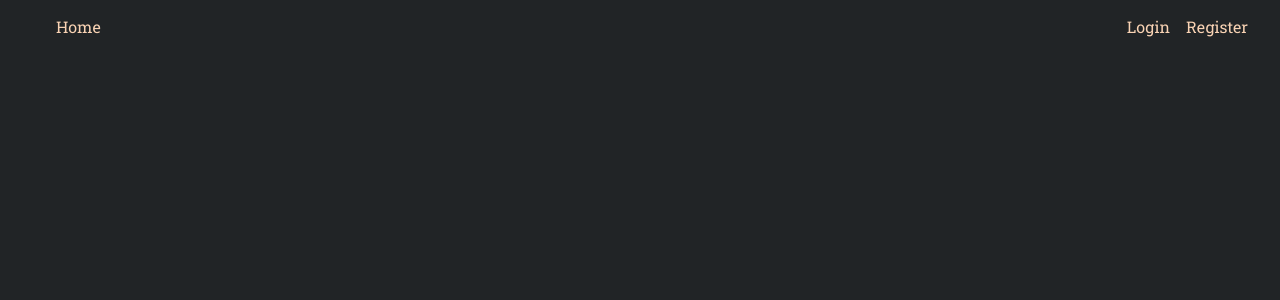
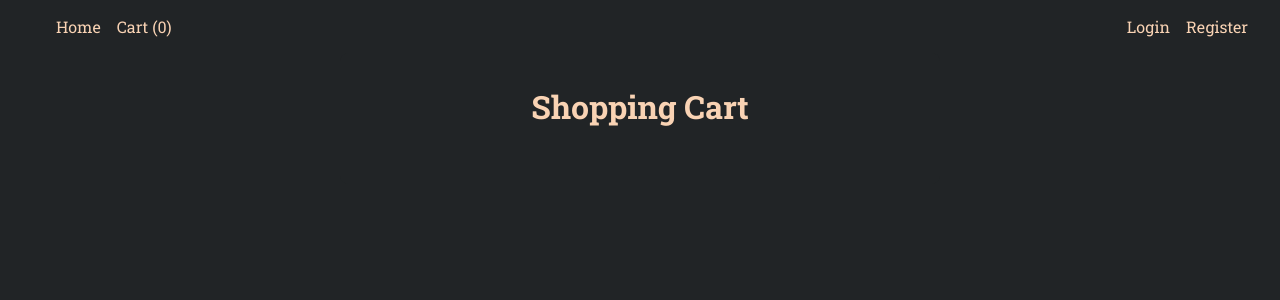
Before and after one commit to werelent/practice-react, a React (Create React App) app: page /cart in a window 1280 px wide. Before the commit this address had no page. Shown: the top 300 px of the page. Built offline with nearby package versions, Linux system fonts and the light colour scheme.

Commit message:
minor shopping cart improvements

```diff
--- a/src/App.css
+++ b/src/App.css
@@ -172,7 +172,6 @@ h1 {
   align-items: center;
   gap: 5px;
   position: relative; /* Add position relative to the price filter container */
-
 }
 
 .filters button {
@@ -584,3 +583,57 @@ h1 {
   border: 1px solid #ccc;
   border-radius: 4px;
 }
+
+.shopping-cart {
+  max-width: 600px;
+  margin: 0 auto;
+  padding: 2rem;
+  background-color: #212426;
+  border-radius: 8px;
+}
+
+.shopping-cart h2 {
+  margin-bottom: 1.5rem;
+  color: #f9d3b4;
+  font-size: 2rem;
+  text-align: center;
+  font-family: var(--font-roboto);
+}
+
+.shopping-cart .cart-item {
+  display: grid;
+  grid-template-columns: 2fr 1fr auto;
+  align-items: center;
+  margin-bottom: 1.5rem;
+  color: #f9d3b4;
+  font-size: 1.2rem;
+  font-family: var(--font-roboto);
+}
+
+.shopping-cart .cart-item p {
+  margin-bottom: 0.5rem;
+  overflow-wrap: break-word;
+  word-wrap: break-word;
+  hyphens: auto;
+}
+
+.shopping-cart .cart-item .title {
+  white-space: normal;
+  overflow: hidden;
+  text-overflow: clip;
+}
+
+.shopping-cart .cart-item button {
+  color: #ffffff;
+  background-color: #007bff;
+  border: none;
+  border-radius: 4px;
+  cursor: pointer;
+  font-family: var(--font-raleway);
+  font-size: 1rem;
+  padding: 0.75rem;
+}
+
+.shopping-cart .cart-item button:hover {
+  background-color: #0056b3;
+}
--- a/src/App.js
+++ b/src/App.js
@@ -5,6 +5,7 @@ import LoginForm from "./components/LoginForm";
 import RegistrationForm from "./components/RegistrationForm";
 import AdminPanel from "./components/AdminPanel";
 import Navbar from "./components/Navbar";
+import ShoppingCart from "./components/ShoppingCart";
 
 function App() {
   const isLoggedInStored = localStorage.getItem("isLoggedIn");
@@ -12,13 +13,11 @@ function App() {
 
   const [isLoggedIn, setIsLoggedIn] = useState(isLoggedInStored === "true");
   const [userRole, setUserRole] = useState(userRoleStored || "user");
+  const [cartItems, setCartItems] = useState([]);
 
   useEffect(() => {
     localStorage.setItem("isLoggedIn", isLoggedIn.toString());
     localStorage.setItem("userRole", userRole);
-
-    console.log(isLoggedIn);
-    console.log(userRole);
   }, [isLoggedIn, userRole]);
 
   const handleLogout = () => {
@@ -29,14 +28,60 @@ function App() {
     setUserRole("user");
   };
 
+  useEffect(() => {
+    const storedCartItems = localStorage.getItem('cartItems');
+    if (storedCartItems) {
+      setCartItems(JSON.parse(storedCartItems));
+    }
+  }, []);
+
+  function saveCartToLocalStorage(cartItems) {
+    localStorage.setItem('cartItems', JSON.stringify(cartItems));
+  };
+
+  function addToCart(book) {
+    const updatedItems = [...cartItems];
+    const existingItemIndex = updatedItems.findIndex((item) => item.id === book.id);
+
+    if (existingItemIndex !== -1) {
+      updatedItems[existingItemIndex].quantity += 1;
+    } else {
+      updatedItems.push({ ...book, quantity: 1 });
+    }
+
+    setCartItems(updatedItems);
+    saveCartToLocalStorage(updatedItems);
+  }
+
+  function removeFromCart(book) {
+    const existingItemIndex = cartItems.findIndex((item) => item.id === book.id);
+
+    if (existingItemIndex !== -1) {
+      const existingItem = cartItems[existingItemIndex];
+
+      if (existingItem.quantity === 1) {
+        const updatedItems = [...cartItems];
+        updatedItems.splice(existingItemIndex, 1);
+        setCartItems(updatedItems);
+        saveCartToLocalStorage(updatedItems);
+      } else {
+        const updatedItems = [...cartItems];
+        updatedItems[existingItemIndex].quantity -= 1;
+        setCartItems(updatedItems);
+        saveCartToLocalStorage(updatedItems);
+      }
+    }
+  }
+
   return (
     <div className="App">
       <Router>
-        <Navbar isLoggedIn={isLoggedIn} userRole={userRole} handleLogout={handleLogout} />
+        <Navbar isLoggedIn={isLoggedIn} userRole={userRole} handleLogout={handleLogout} cartItems={cartItems} />
         <Routes>
-          <Route path="/" element={<HomePage />} />
+          <Route path="/" element={<HomePage addToCart={addToCart} removeFromCart={removeFromCart} />} />
           <Route path="/login" element={<LoginForm setIsLoggedIn={setIsLoggedIn} setUserRole={setUserRole} />} />
           <Route path="/register" element={<RegistrationForm />} />
+          <Route path="/cart" element={<ShoppingCart cartItems={cartItems} onRemoveFromCart={removeFromCart} />} />
           {isLoggedIn && userRole === "AdminRole" && <Route path="/admin" element={<AdminPanel />} />}
         </Routes>
       </Router>
--- a/src/components/Navbar.js
+++ b/src/components/Navbar.js
@@ -1,7 +1,9 @@
 import React from 'react';
 import { Link } from 'react-router-dom';
 
-function Navbar({ isLoggedIn, userRole, handleLogout }) {
+function Navbar({ isLoggedIn, userRole, handleLogout, cartItems }) {
+  const totalQuantity = cartItems.reduce((total, item) => total + item.quantity, 0);
+
   const handleLogoutClick = () => {
     handleLogout();
   };
@@ -11,6 +13,9 @@ function Navbar({ isLoggedIn, userRole, handleLogout }) {
       <ul>
         <li>
           <Link to="/">Home</Link>
+        </li>
+        <li>
+          <Link to="/cart">Cart ({totalQuantity})</Link>
         </li>
         {isLoggedIn && userRole === 'AdminRole' && (
           <li>
--- a/src/components/ShoppingCart.js
+++ b/src/components/ShoppingCart.js
@@ -7,7 +7,7 @@ const ShoppingCart = ({ cartItems, onRemoveFromCart }) => {
             {Object.values(cartItems).map((item) => (
                 <div className="cart-item" key={item.id}>
                     <p>{item.title}</p>
-            <p>Quantity: {item.quantity}</p> {/* Display the quantity */}
+                    <p>Quantity: {item.quantity}</p>
                     <button onClick={() => onRemoveFromCart(item)}>Remove</button>
                 </div>
             ))}
--- a/src/pages/HomePage.js
+++ b/src/pages/HomePage.js
@@ -2,21 +2,16 @@ import React, { useState, useEffect } from "react";
 import SearchBar from "../components/SearchBar";
 import BookCatalog from "../components/BookCatalog";
 import BookDetails from "../components/BookDetails";
-import ShoppingCart from "../components/ShoppingCart"; // Import the ShoppingCart component
 import useBookData from "../hooks/useBookData";
 import "../App.css";
 
-function HomePage() {
+function HomePage({ addToCart, removeFromCart }) {
   const { filteredBooks, genres, getBooks, filterBooks } = useBookData();
   const [selectedBook, setSelectedBook] = useState(null);
   const [searchQuery, setSearchQuery] = useState("");
-  const [cartItems, setCartItems] = useState([]);
 
   useEffect(() => {
-    const storedCartItems = localStorage.getItem('cartItems');
-    if (storedCartItems) {
-      setCartItems(JSON.parse(storedCartItems));
-    }
+    getBooks();
   }, []);
 
   function handleBookClick(book) {
@@ -40,44 +35,6 @@ function HomePage() {
     filterBooks(searchQuery, filters);
   }
 
-  function saveCartToLocalStorage(cartItems) {
-    localStorage.setItem('cartItems', JSON.stringify(cartItems));
-  };
-
-  function addToCart(book) {
-    const updatedItems = [...cartItems];
-    const existingItemIndex = updatedItems.findIndex((item) => item.id === book.id);
-
-    if (existingItemIndex !== -1) {
-      updatedItems[existingItemIndex].quantity += 1;
-    } else {
-      updatedItems.push({ ...book, quantity: 1 });
-    }
-
-    setCartItems(updatedItems);
-    saveCartToLocalStorage(updatedItems);
-  }
-
-  function removeFromCart(book) {
-    const existingItemIndex = cartItems.findIndex((item) => item.id === book.id);
-
-    if (existingItemIndex !== -1) {
-      const existingItem = cartItems[existingItemIndex];
-
-      if (existingItem.quantity === 1) {
-        const updatedItems = [...cartItems];
-        updatedItems.splice(existingItemIndex, 1);
-        setCartItems(updatedItems);
-        saveCartToLocalStorage(updatedItems);
-      } else {
-        const updatedItems = [...cartItems];
-        updatedItems[existingItemIndex].quantity -= 1;
-        setCartItems(updatedItems);
-        saveCartToLocalStorage(updatedItems);
-      }
-    }
-  }
-
   return (
     <div className="app">
       <h1>KhataKnyharnia</h1>
@@ -88,9 +45,8 @@ function HomePage() {
         onApplyFilters={handleApplyFilters}
         genres={genres}
       />
-      <BookCatalog books={filteredBooks} onBookClick={handleBookClick} addToCart={addToCart} removeFromCart={removeFromCart} />
+      <BookCatalog books={filteredBooks} onBookClick={handleBookClick} addToCart={addToCart} />
       {selectedBook && <BookDetails book={selectedBook} onClose={handleBookClose} />}
-      <ShoppingCart cartItems={cartItems} onRemoveFromCart={removeFromCart} />
     </div>
   );
 }
```
Lines whose indentation alone changed are shown as unchanged.
